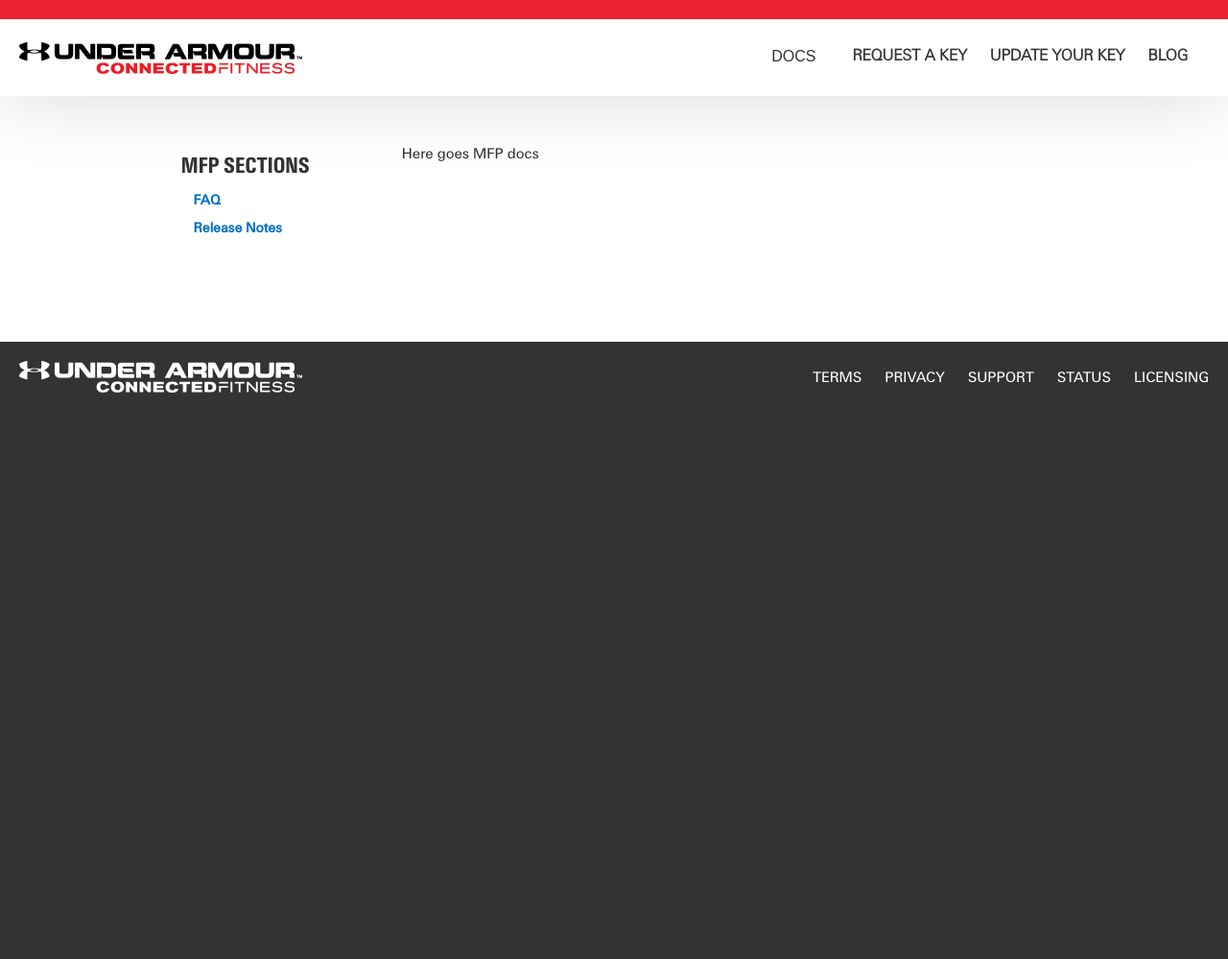
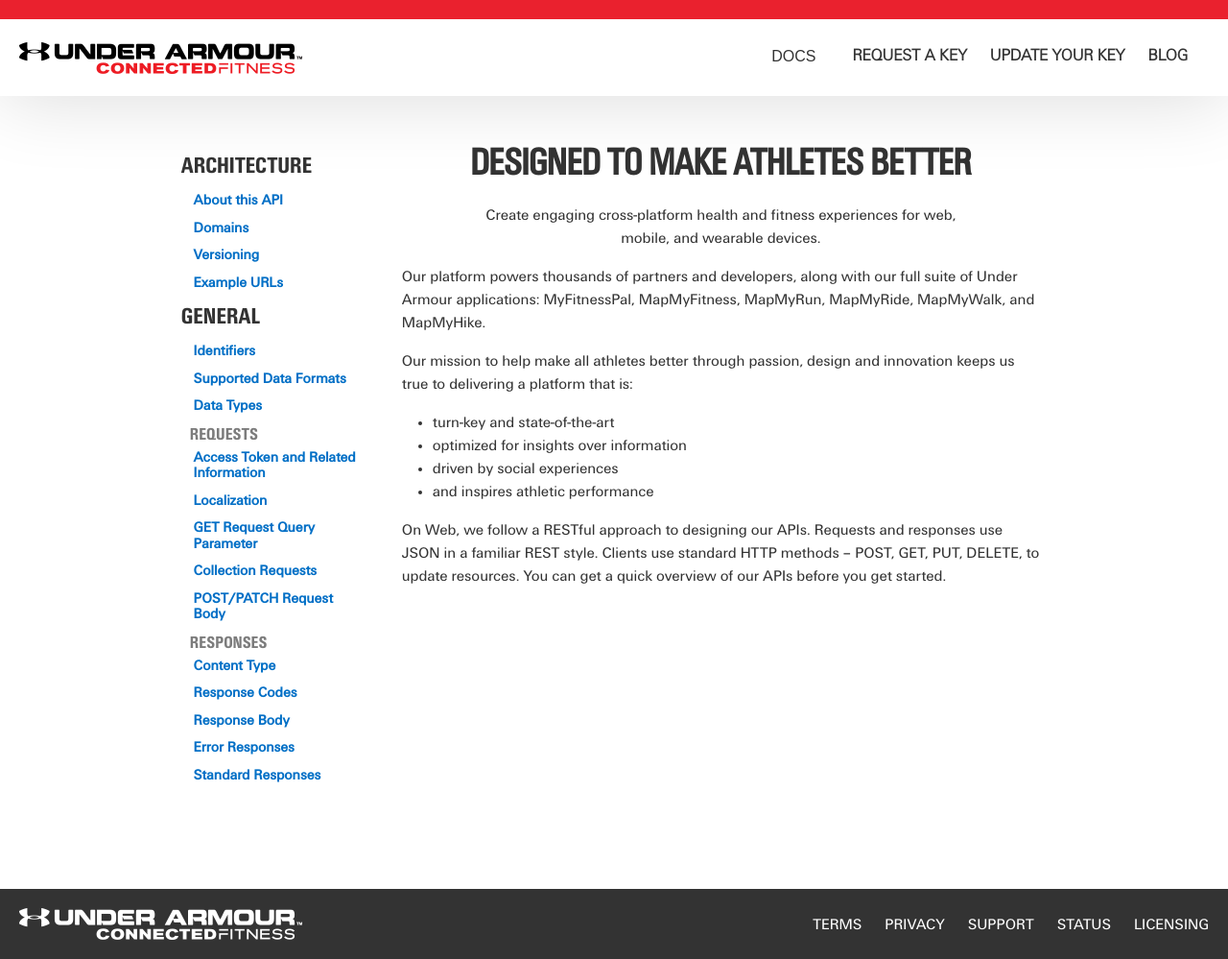
Before and after one commit to jeudyx/jeudyx.github.io, a Jekyll site: the page built from docs-mfp/index.html, in a window 1280 px wide and 999 px high. Shown: the whole window at 96% size. Built offline with Jekyll 4.4.1, drawn with Linux system fonts in a browser that asks for light colours.

Commit message:
Adding docs and side menu for MFP

```diff
--- a/_includes/mfp_sidenav.html
+++ b/_includes/mfp_sidenav.html
@@ -1,7 +1,25 @@
 <div class="sidenav">
 
-  <h3>MFP Sections</h3>
-  <a href="{{ site.github.url }}/faq">FAQ</a>
-  <a href="{{ site.github.url }}/docs/v70_Release_Notes">Release Notes</a>
+  <h3>Architecture</h3>
+  <a href="{{ site.github.url }}/docs-mpf/about">About this API</a>
+  <a href="{{ site.github.url }}/docs-mpf/domains">Domains</a>
+  <a href="{{ site.github.url }}/docs-mpf/versioning">Versioning</a>
+  <a href="{{ site.github.url }}/docs-mpf/example-urls">Example URLs</a>
 
+  <h3>General</h3>
+  <a href="{{ site.github.url }}/docs-mpf/identifiers">Identifiers</a>
+  <a href="{{ site.github.url }}/docs-mpf/supported-data-formats">Supported Data Formats</a>
+  <a href="{{ site.github.url }}/docs-mpf/data-types">Data Types</a>
+  <h5>Requests</h5>
+    <a href="{{ site.github.url }}/docs-mpf/access-tokens">Access Token and Related Information</a>
+    <a href="{{ site.github.url }}/docs-mpf/localization">Localization</a>
+    <a href="{{ site.github.url }}/docs-mpf/get-request-query-param">GET Request Query Parameter</a>
+    <a href="{{ site.github.url }}/docs-mpf/collection-requests">Collection Requests</a>
+    <a href="{{ site.github.url }}/docs-mpf/post-patch-request">POST/PATCH Request Body</a>
+  <h5>Responses</h5>
+    <a href="{{ site.github.url }}/docs-mpf/content-type">Content Type</a>
+    <a href="{{ site.github.url }}/docs-mpf/response-codes">Response Codes</a>
+    <a href="{{ site.github.url }}/docs-mpf/response-body">Response Body</a>
+    <a href="{{ site.github.url }}/docs-mpf/error-responses">Error Responses</a>
+    <a href="{{ site.github.url }}/docs-mpf/standard-responses">Standard Responses</a>
 </div>
--- a/docs-mfp/index.html
+++ b/docs-mfp/index.html
@@ -4,5 +4,30 @@
 version: v0.1
 ---
 <div class="ua-container page-docs">
-Here goes MFP docs
+    <article>
+        <section>
+            <h1 class="text-center">Designed to Make Athletes Better</h1>
+            <p class="text-center">Create engaging cross-platform health and fitness experiences for web,
+                <br/>mobile, and wearable devices.</p>
+        </section>
+        <p>
+            Our platform powers thousands of partners and developers, along with our full suite of Under Armour applications: MyFitnessPal, MapMyFitness, MapMyRun, MapMyRide, MapMyWalk, and MapMyHike.
+        </p>
+        <p>
+            Our mission to help make all athletes better through passion, design and innovation keeps us true to delivering a platform that is:
+        </p>
+        <ul>
+            <li>turn-key and state-of-the-art</li>
+            <li>optimized for insights over information</li>
+            <li>driven by social experiences</li>
+            <li>and inspires athletic performance</li>
+        </ul>
+        <!--<p>
+            For wearables, our lightweight SDK encapsulates key algorithms that help you deliver the same authentic performance as in mobile or web. At this time, we are working with select partners to bring our wearable SDK to devices. If you would like to be one of them, please
+            <a href="mailto:Partner-Support@underarmour.com">contact us</a>.
+        </p>-->
+        <p>
+            On Web, we follow a RESTful approach to designing our APIs. Requests and responses use JSON in a familiar REST style. Clients use standard HTTP methods – POST, GET, PUT, DELETE, to update resources. You can get a quick overview of our APIs before you get started.
+        </p>
+    </article>
 </div>
```
Also changed, not shown: docs-mfp/about.md (added, +14 -0 lines), docs-mfp/collection-requests.md (added, +14 -0 lines), docs-mfp/content-type.md (added, +14 -0 lines), docs-mfp/domains.md (added, +14 -0 lines), docs-mfp/error-responses.md (added, +14 -0 lines), docs-mfp/example-urls.md (added, +14 -0 lines), docs-mfp/get-request-query-param.md (added, +14 -0 lines), docs-mfp/localization.md (added, +14 -0 lines), docs-mfp/post-patch-request.md (added, +14 -0 lines), docs-mfp/response-body.md (added, +14 -0 lines), docs-mfp/response-codes.md (added, +14 -0 lines), docs-mfp/standard-responses.md (added, +14 -0 lines), docs-mfp/versioning.md (added, +14 -0 lines).
